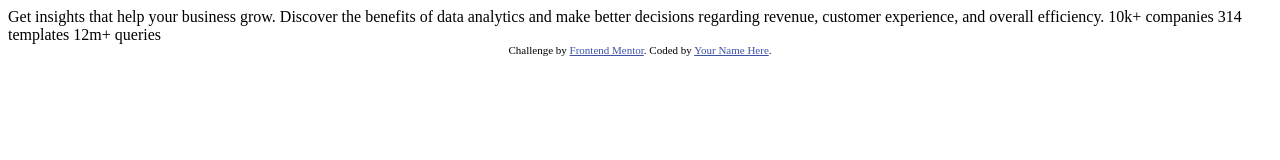
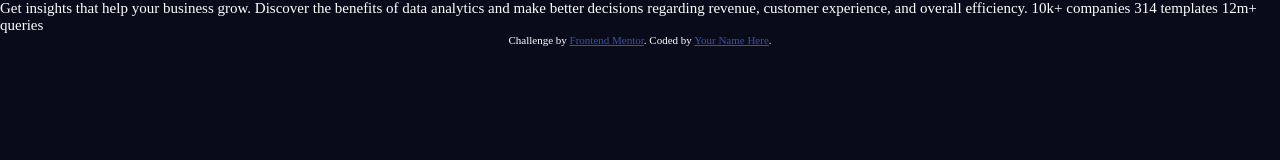
Before and after one commit to egome019/stats-preview-card-component-main, a plain HTML site: page index.html in a window 1280 px wide. Drawn offline with Linux system fonts and the light colour scheme.

Commit message:
added style.css

```diff
--- a/index.html
+++ b/index.html
@@ -5,6 +5,7 @@
   <meta name="viewport" content="width=device-width, initial-scale=1.0"> <!-- displays site properly based on user's device -->
 
   <link rel="icon" type="image/png" sizes="32x32" href="./images/favicon-32x32.png">
+  <link rel="stylesheet" type="text/css" href="./styles.css">
 
   <title>Frontend Mentor | Stats preview card component</title>
 
--- /dev/null
+++ b/styles.css
@@ -0,0 +1,17 @@
+@import url("https://fonts.googleapis.com/css2?family=Inter:wght@400;700&family=Lexend+Deca&display=swap");
+
+* {
+	box-sizing: border-box;
+	margin: 0;
+	padding: 0;
+}
+
+body {
+	display: flex;
+	flex-direction: column;
+	align-items: center;
+	height: 100vh;
+	background-color: hsl(233, 47%, 7%);
+	color: white;
+	font-size: 15px;
+}
```
